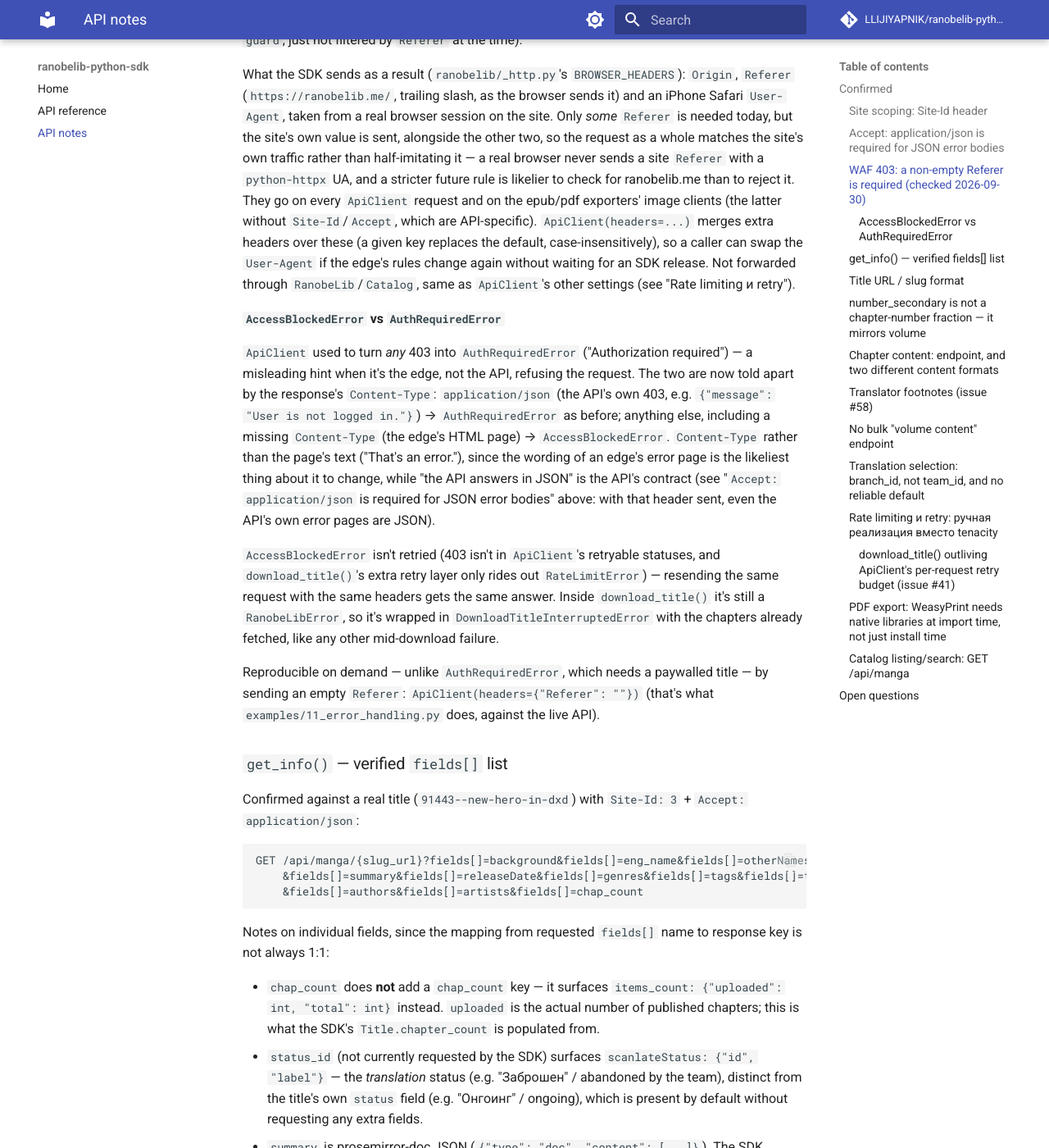
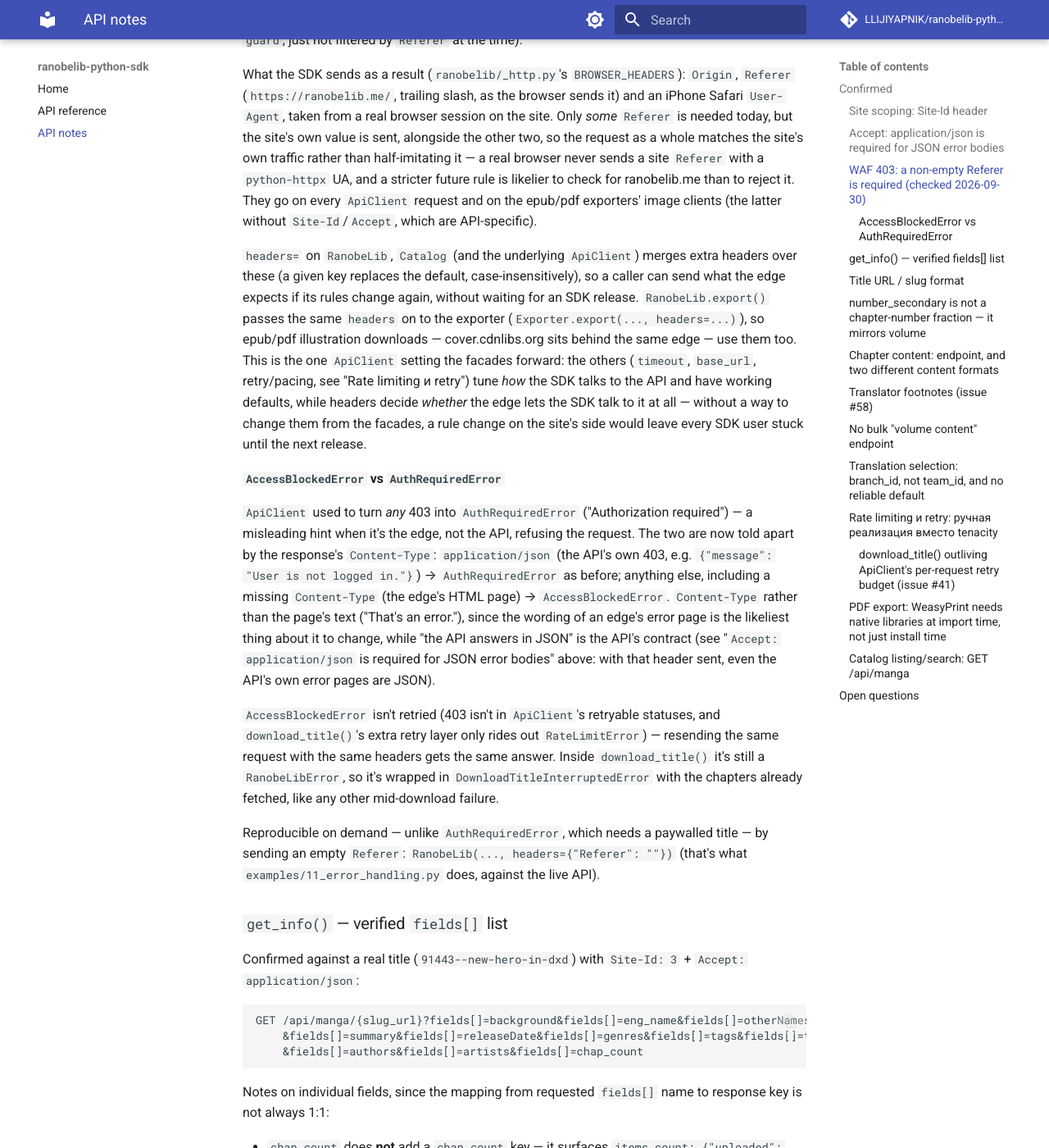
Before and after one commit to LLIJIYAPNIK/ranobelib-python-sdk, an MkDocs documentation site: the page built from docs/api-notes.md, in a window 1280 px wide and 1400 px high, scrolled down 2722 px. Shown: the whole window at 82% size. Built offline with MkDocs 1.6.1 and Material for MkDocs 9.7.7, drawn with Linux system fonts in a browser that asks for light colours; comment, search, counter and statistics services are not loaded; some of the changed text lies outside the part shown.

Commit message:
docs: document headers= on RanobeLib, Catalog and exporters
Co-Authored-By: Claude Opus 5.5 <noreply@anthropic.com>

```diff
--- a/docs/api-notes.md
+++ b/docs/api-notes.md
@@ -103,12 +103,20 @@ Safari `User-Agent`, taken from a real browser session on the site. Only *some*
 is needed today, but the site's own value is sent, alongside the other two, so the request
 as a whole matches the site's own traffic rather than half-imitating it — a real browser
 never sends a site `Referer` with a `python-httpx` UA, and a stricter future rule is likelier
-to check for ranobelib.me than to reject it. They go on every `ApiClient` request and on the epub/pdf exporters'
-image clients (the latter without `Site-Id`/`Accept`, which are API-specific).
-`ApiClient(headers=...)` merges extra headers over these (a given key replaces the default,
-case-insensitively), so a caller can swap the `User-Agent` if the edge's rules change again
-without waiting for an SDK release. Not forwarded through `RanobeLib`/`Catalog`, same as
-`ApiClient`'s other settings (see "Rate limiting и retry").
+to check for ranobelib.me than to reject it. They go on every `ApiClient` request and on
+the epub/pdf exporters' image clients (the latter without `Site-Id`/`Accept`, which are
+API-specific).
+
+`headers=` on `RanobeLib`, `Catalog` (and the underlying `ApiClient`) merges extra headers
+over these (a given key replaces the default, case-insensitively), so a caller can send what
+the edge expects if its rules change again, without waiting for an SDK release.
+`RanobeLib.export()` passes the same `headers` on to the exporter
+(`Exporter.export(..., headers=...)`), so epub/pdf illustration downloads — cover.cdnlibs.org
+sits behind the same edge — use them too. This is the one `ApiClient` setting the facades
+forward: the others (`timeout`, `base_url`, retry/pacing, see "Rate limiting и retry") tune
+*how* the SDK talks to the API and have working defaults, while headers decide *whether*
+the edge lets the SDK talk to it at all — without a way to change them from the facades,
+a rule change on the site's side would leave every SDK user stuck until the next release.
 
 #### `AccessBlockedError` vs `AuthRequiredError`
 
@@ -129,7 +137,7 @@ request with the same headers gets the same answer. Inside `download_title()` it
 already fetched, like any other mid-download failure.
 
 Reproducible on demand — unlike `AuthRequiredError`, which needs a paywalled title — by
-sending an empty `Referer`: `ApiClient(headers={"Referer": ""})` (that's what
+sending an empty `Referer`: `RanobeLib(..., headers={"Referer": ""})` (that's what
 `examples/11_error_handling.py` does, against the live API).
 
 ### `get_info()` — verified `fields[]` list
@@ -418,7 +426,8 @@ PR, с требованием задокументировать решение
   тестам retry не нужен — юнит-тесты полностью покрывают эту логику через `httpx.MockTransport`.
 
 **Реализация** (`ApiClient`, все параметры — только на уровне клиента, не пробрасываются
-через `RanobeLib`, аналогично `timeout`/`base_url`):
+через `RanobeLib`, аналогично `timeout`/`base_url`; единственное исключение среди настроек
+`ApiClient` — `headers`, см. раздел "WAF 403" выше):
 
 - `max_concurrency=5` — `asyncio.Semaphore`, оборачивает сам HTTP-запрос (не время
   ожидания backoff между попытками — семафор освобождается на время сна между ретраями,
```
Also changed, not shown: CLAUDE.md (+39 -6 lines), 1 other file.
